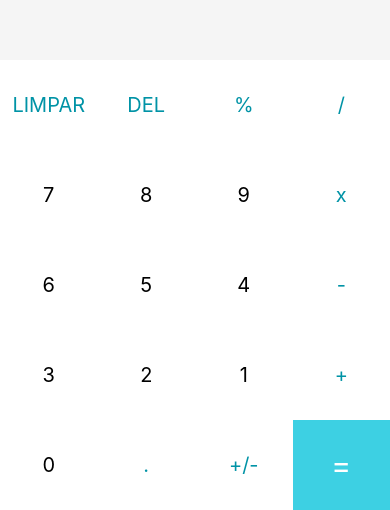
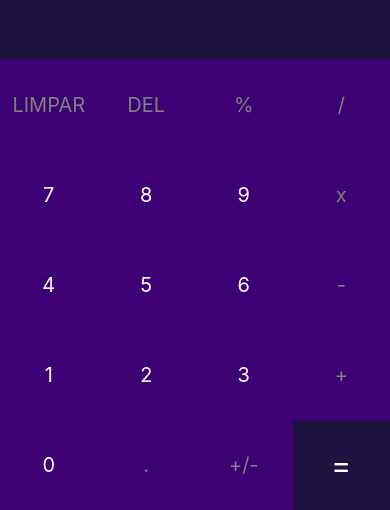
Before and after one commit to vanessa-campos/13.AppCalculadora-UC13_ReactNative, a React Native app in the folder Calculadora/: screen / in a window 390 px wide. Shown: the part 334-844 px from the top of the page. Built offline with nearby package versions, Linux system fonts and the light colour scheme.

Commit message:
melhorias

```diff
--- a/Calculadora/App.js
+++ b/Calculadora/App.js
@@ -4,7 +4,7 @@ import { StyleSheet, Text, View, TouchableOpacity, Button } from 'react-native';
 
 export default function App() {
   // Mapeamento de teclas
-  const buttons = ['LIMPAR', 'DEL', '%', '/', 7, 8, 9, "x", 6, 5, 4, '-', 3, 2, 1, '+', 0, '.', '+/-', '=']
+  const buttons = ['LIMPAR', 'DEL', '%', '/', 7, 8, 9, "x", 4, 5, 6, '-', 1, 2, 3, '+', 0, '.', '+/-', '=']
 
   const [currentNumber, setCurrentNumber] = useState("")
   const [lastNumber, setLastNumber] = useState("")
@@ -41,7 +41,7 @@ export default function App() {
     }
     switch(buttonPressed){
       case 'DEL':
-        setCurrentNumber(currentNumber.substring(0, (currentNumber.length - 2)))
+        setCurrentNumber(currentNumber.substring(0, (currentNumber.length - 1)))
         return
       case 'LIMPAR': // Limpa todo o conteúdo
         setLastNumber("")
@@ -78,12 +78,12 @@ export default function App() {
 
         {buttons.map((button) =>
           button === '=' ? // Mapeamento do botão =
-        <TouchableOpacity onPress={() => handleInput(button)} key={button} style={[styles.button, {backgroundColor: '#3dd0e3'}]}>
+        <TouchableOpacity onPress={() => handleInput(button)} key={button} style={[styles.button, {backgroundColor: '#1E1240'}]}>
           <Text style={[styles.textButton, {color: "white", fontSize: 30}]}>{button}</Text>
         </TouchableOpacity>
           : // Mapeamento dos outros botões
           <TouchableOpacity onPress={() => handleInput(button)} key={button} style={styles.button}>
-            <Text style={[styles.textButton, {color: typeof(button) === 'number' ? 'black': '#0093a6'}]}>{button}</Text>
+            <Text style={[styles.textButton, {color: typeof(button) === 'number' ? 'white': 'gray'}]}>{button}</Text>
           </TouchableOpacity>
         )}
       </View>
@@ -99,17 +99,17 @@ const styles = StyleSheet.create({
   results: {
     flex: 2,
     justifyContent: "center",
-    backgroundColor: "#f5f5f5"
+    backgroundColor: "#1E1240"
   },
   resultText: {
-    color: "#282F38",
+    color: "white",
     fontSize: 32,
     fontWeight: "bold",
     padding: 12,
     textAlign: "right"
   },
   historyText:{
-    color: "#7c7c7c",
+    color: "gray",
     fontSize: 20,
     marginRight: 10,
     alignSelf: 'flex-end',
@@ -119,7 +119,7 @@ const styles = StyleSheet.create({
     flexWrap: 'wrap',
   },
   button: {
-    backgroundColor: 'white',
+    backgroundColor: '#3D0075',
     alignItems: 'center',
     justifyContent: 'center',
     minWidth: 90,
@@ -127,7 +127,7 @@ const styles = StyleSheet.create({
     flex: 2,
   },
   textButton: {
-    color: "#7c7c7c",
+    color: "gray",
     fontSize: 20,
   }
 });
```
